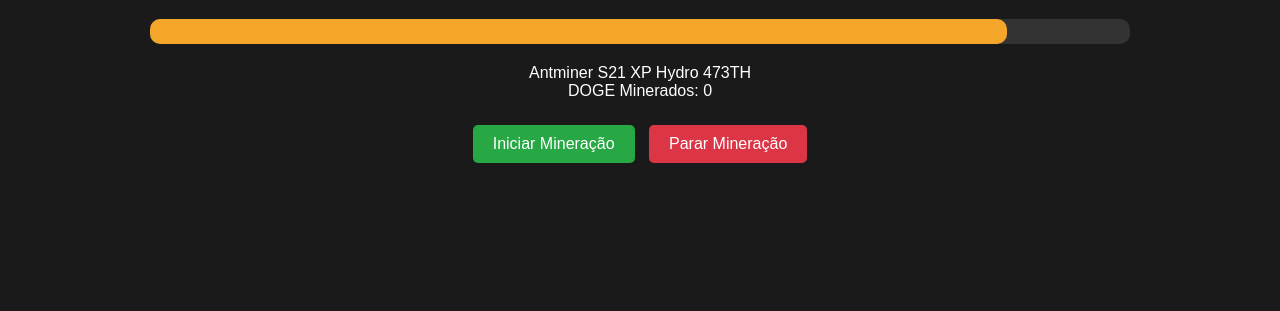
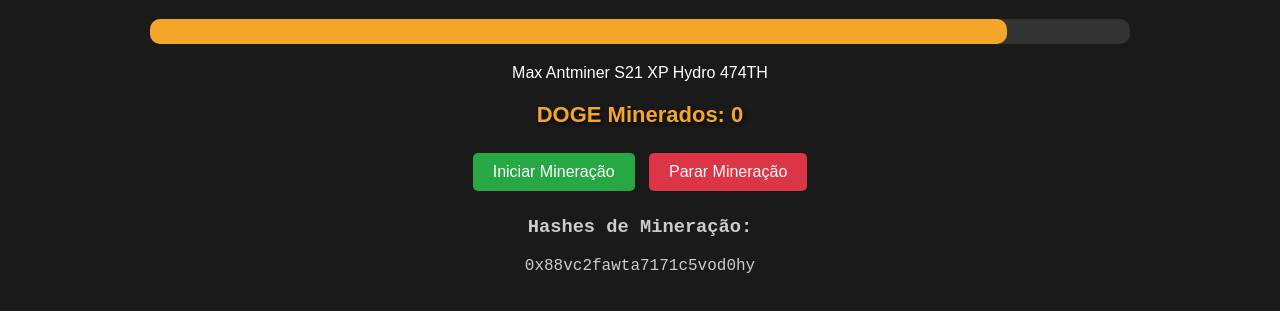
Before and after one commit to MaxEphra/Max-Miner, a plain HTML site: page index.html in a window 1280 px wide. Both pictures are taken after a click on the button "Iniciar Mineração". Shown: the part 89-400 px from the top of the page. Drawn offline with Linux system fonts and the light colour scheme; no server answers.

Commit message:
Update index.html

```diff
--- a/index.html
+++ b/index.html
@@ -112,6 +112,30 @@
       background-color: #dc3545;
       color: white;
     }
+
+    #hashes-container {
+      margin-top: 20px;
+      color: #ccc;
+      font-family: 'Courier New', Courier, monospace;
+    }
+
+    .hash {
+      margin: 5px 0;
+      word-wrap: break-word;
+    }
+
+    #doges-mined {
+      font-size: 22px;
+      font-weight: bold;
+      color: #f4a62a;
+      margin: 20px 0;
+      text-shadow: 2px 2px 4px rgba(0, 0, 0, 0.7);
+    }
+
+    .doge-text {
+      color: #fff;
+      font-size: 18px;
+    }
   </style>
 </head>
 <body>
@@ -123,12 +147,18 @@
       <div id="progress-fill"></div>
     </div>
     <div id="status">Aguardando início da mineração...</div>
-    <div id="mined-amount">DOGE Minerados: 0</div>
+    <div id="doges-mined" class="doge-text">DOGE Minerados: 0</div>
   </div>
 
   <div id="controls">
     <button id="start-btn">Iniciar Mineração</button>
     <button id="stop-btn" disabled>Parar Mineração</button>
+  </div>
+
+  <!-- Contêiner de hashes simuladas -->
+  <div id="hashes-container">
+    <h3>Hashes de Mineração:</h3>
+    <div id="hashes"></div>
   </div>
 
   <!-- Modal da Wallet -->
@@ -145,7 +175,8 @@
   <script>
     const progressFill = document.getElementById('progress-fill');
     const status = document.getElementById('status');
-    const minedAmount = document.getElementById('mined-amount');
+    const dogesMined = document.getElementById('doges-mined');
+    const hashesContainer = document.getElementById('hashes');
     const walletBalance = document.getElementById('wallet-balance');
     const usdBalance = document.getElementById('usd-balance');
     const overlay = document.getElementById('overlay');
@@ -156,6 +187,7 @@
     let dogeCount = 0;
     let miningInterval = null;
     let dogeToUsdRate = 0.07; // Valor padrão, caso a API falhe
+    let hashInterval = null;
 
     // Função para atualizar o preço do Dogecoin em tempo real
     async function fetchDogePrice() {
@@ -172,7 +204,7 @@
     function simulateMining() {
       let progress = 0;
 
-      status.textContent = "Antminer S21 XP Hydro 473TH";
+      status.textContent = "Max Antminer S21 XP Hydro 474TH";
 
       miningInterval = setInterval(() => {
         progress += Math.random() * 10; // Incrementa progressivamente
@@ -184,14 +216,25 @@
           dogeCount += mined;
           updateBalances();
           progressFill.style.width = '0%';
+
+          // Gerar hash simulada
+          generateHash();
         }
       }, 200); // Atualização rápida para simular atividade
     }
 
     function updateBalances() {
-      minedAmount.textContent = `DOGE Minerados: ${dogeCount}`;
+      dogesMined.textContent = `DOGE Minerados: ${dogeCount}`;
       walletBalance.textContent = `${dogeCount} DOGE`;
       usdBalance.textContent = `$${(dogeCount * dogeToUsdRate).toFixed(2)}`;
+    }
+
+    function generateHash() {
+      const randomHash = '0x' + Math.random().toString(36).substring(2, 15) + Math.random().toString(36).substring(2, 15);
+      const hashDiv = document.createElement('div');
+      hashDiv.classList.add('hash');
+      hashDiv.textContent = randomHash;
+      hashesContainer.appendChild(hashDiv);
     }
 
     function startMining() {
@@ -199,12 +242,16 @@
         simulateMining();
         startBtn.disabled = true;
         stopBtn.disabled = false;
+        // Iniciar geração de hashes
+        hashInterval = setInterval(generateHash, 1500);
       }
     }
 
     function stopMining() {
       clearInterval(miningInterval);
+      clearInterval(hashInterval);
       miningInterval = null;
+      hashInterval = null;
       status.textContent = "Mineração pausada.";
       startBtn.disabled = false;
       stopBtn.disabled = true;
```
